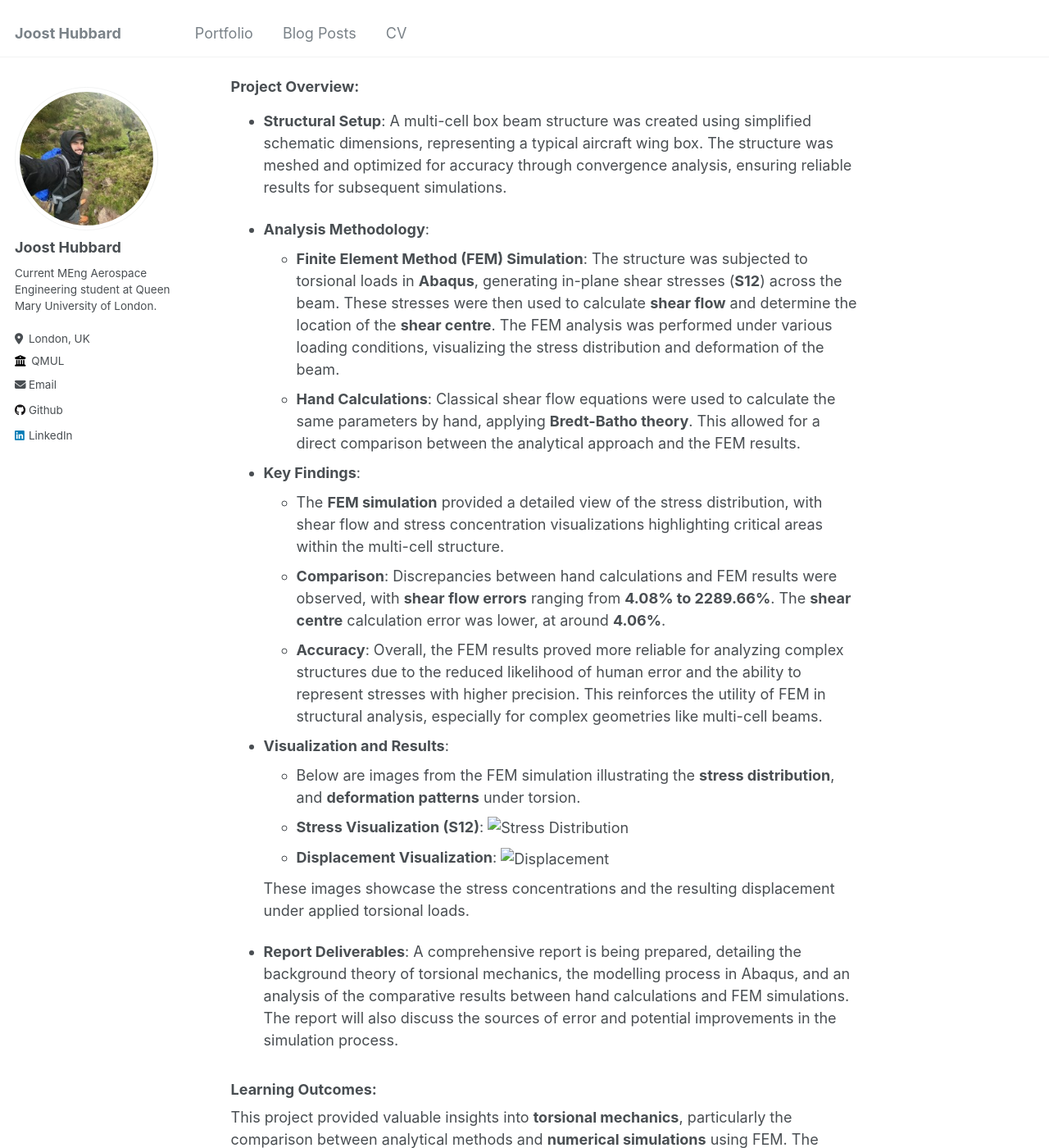
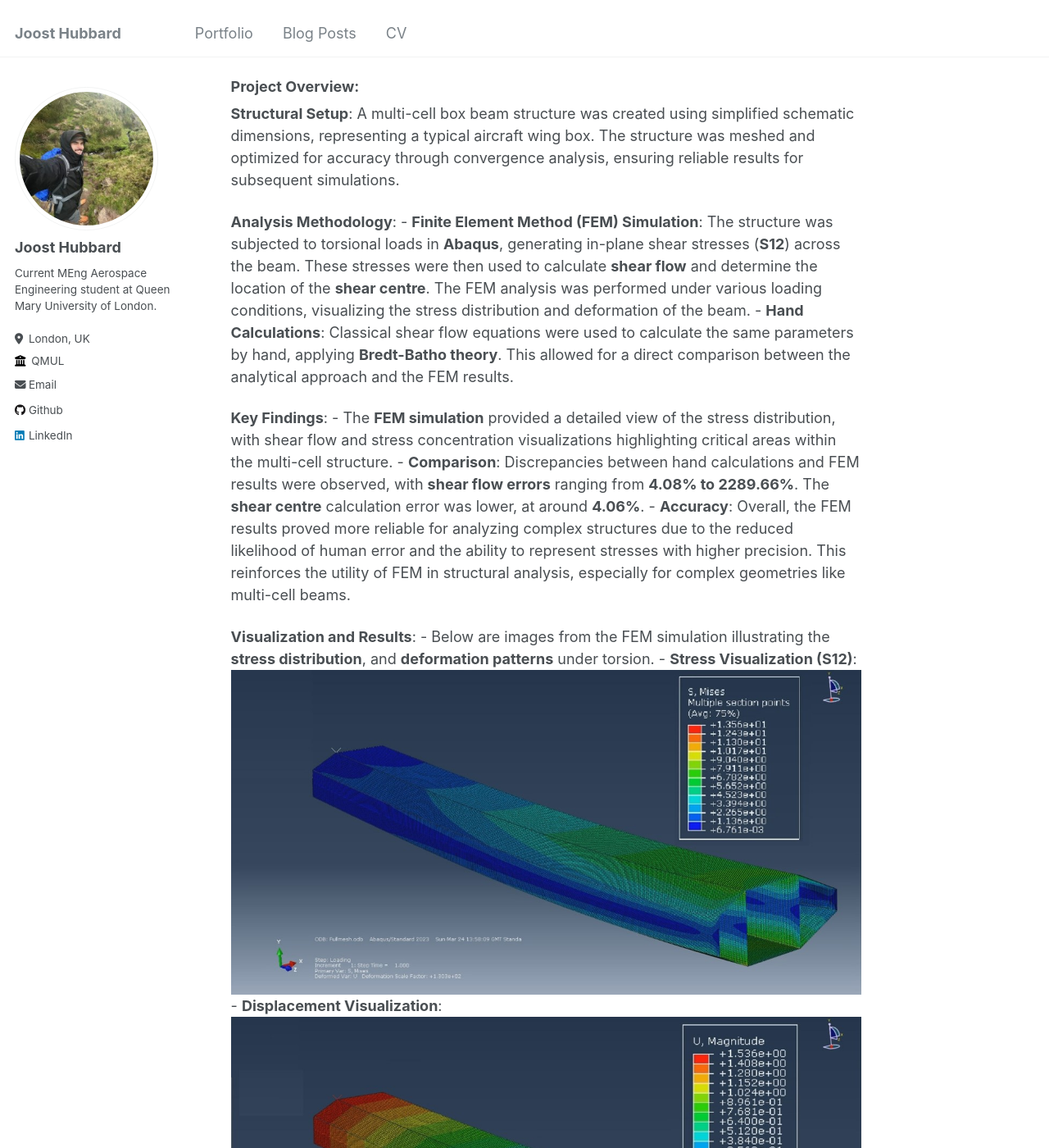
Before and after one commit to Joosty/Joosty..github.io, a Jekyll site: the page built from _portfolio/6_Torsion_in_Multi_cell_box_beam.md, in a window 1280 px wide and 1400 px high, scrolled down 355 px. Shown: the whole window at 82% size. Built offline with Jekyll 4.4.1, drawn with Linux system fonts in a browser that asks for light colours; some of the changed text lies outside the part shown.

Commit message:
Update 6_Torsion_in_Multi_cell_box_beam.md

```diff
--- a/_portfolio/6_Torsion_in_Multi_cell_box_beam.md
+++ b/_portfolio/6_Torsion_in_Multi_cell_box_beam.md
@@ -9,28 +9,27 @@
 The **Torsion in Multi-cell Box Beam** coursework was conducted as part of the EMS609 module to explore and compare shear flow and shear centre values derived from **hand calculations** and **Finite Element Method (FEM) simulations**. Using **Abaqus**, a three-dimensional **idealized wing box structure** was modelled and subjected to **boundary conditions** and a **point load**, simulating real-world torsional forces encountered in aircraft structures.
 
 ### Project Overview:
+**Structural Setup**: A multi-cell box beam structure was created using simplified schematic dimensions, representing a typical aircraft wing box. The structure was meshed and optimized for accuracy through convergence analysis, ensuring reliable results for subsequent simulations.
 
-- **Structural Setup**: A multi-cell box beam structure was created using simplified schematic dimensions, representing a typical aircraft wing box. The structure was meshed and optimized for accuracy through convergence analysis, ensuring reliable results for subsequent simulations.
-
-- **Analysis Methodology**:
+**Analysis Methodology**:
     - **Finite Element Method (FEM) Simulation**: The structure was subjected to torsional loads in **Abaqus**, generating in-plane shear stresses (**S12**) across the beam. These stresses were then used to calculate **shear flow** and determine the location of the **shear centre**. The FEM analysis was performed under various loading conditions, visualizing the stress distribution and deformation of the beam.
     - **Hand Calculations**: Classical shear flow equations were used to calculate the same parameters by hand, applying **Bredt-Batho theory**. This allowed for a direct comparison between the analytical approach and the FEM results.
 
-- **Key Findings**:
+**Key Findings**:
     - The **FEM simulation** provided a detailed view of the stress distribution, with shear flow and stress concentration visualizations highlighting critical areas within the multi-cell structure.
     - **Comparison**: Discrepancies between hand calculations and FEM results were observed, with **shear flow errors** ranging from **4.08% to 2289.66%**. The **shear centre** calculation error was lower, at around **4.06%**.
     - **Accuracy**: Overall, the FEM results proved more reliable for analyzing complex structures due to the reduced likelihood of human error and the ability to represent stresses with higher precision. This reinforces the utility of FEM in structural analysis, especially for complex geometries like multi-cell beams.
 
-- **Visualization and Results**:
+**Visualization and Results**:
     - Below are images from the FEM simulation illustrating the **stress distribution**, and **deformation patterns** under torsion.
     - **Stress Visualization (S12)**:
-      ![Stress Distribution](../images/Stress_Visualization.jpg)
+      ![Stress Distribution](/images/Stress_Visualization.jpg)
     - **Displacement Visualization**:
-      ![Displacement](../images/Displacement_Visualization.jpg)
+      ![Displacement](/images/Displacement_Visualization.jpg)
 
     These images showcase the stress concentrations and the resulting displacement under applied torsional loads.
 
-- **Report Deliverables**: A comprehensive report is being prepared, detailing the background theory of torsional mechanics, the modelling process in Abaqus, and an analysis of the comparative results between hand calculations and FEM simulations. The report will also discuss the sources of error and potential improvements in the simulation process.
+**Report Deliverables**: A comprehensive report was prepared, detailing the background theory of torsional mechanics, the modelling process in Abaqus, and an analysis of the comparative results between hand calculations and FEM simulations. The report also discusses the sources of error and potential improvements in the simulation process.
 
 ### Learning Outcomes:
 This project provided valuable insights into **torsional mechanics**, particularly the comparison between analytical methods and **numerical simulations** using FEM. The analysis enhanced my understanding of **shear flow** and **shear center** calculations in complex aerospace structures, while also refining my skills in **finite element analysis**.
```
